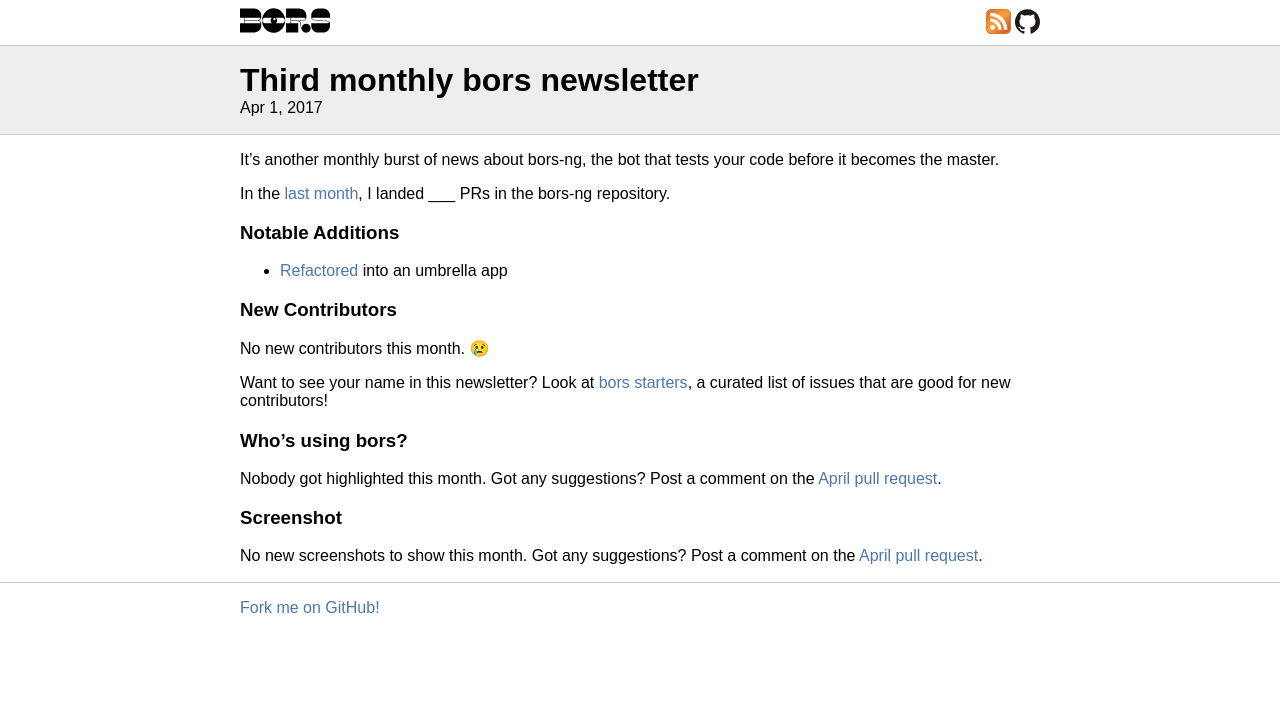
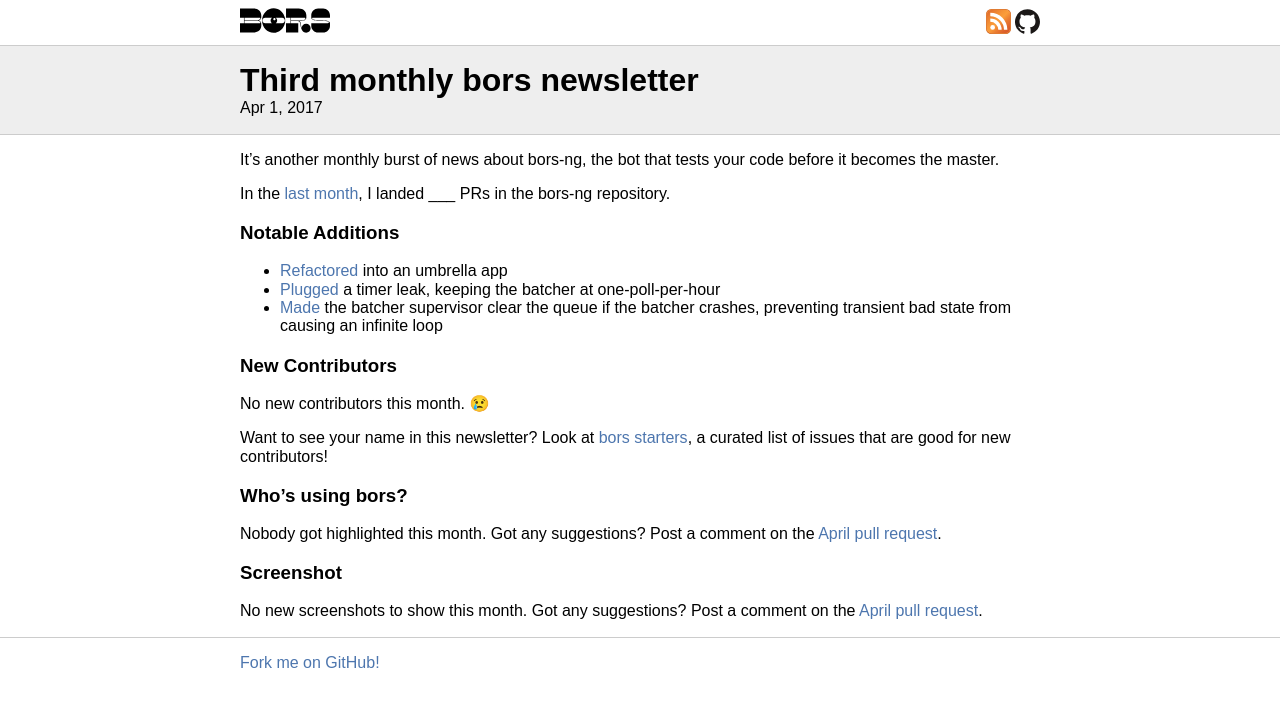
Before and after one commit to bors-ng/bors-ng.github.io, a Jekyll site: the page built from _posts/2017-04-01-tmib-03.md, in a window 1280 px wide. Shown: the top 707 px of the page. Built offline with Jekyll 4.4.1, drawn with Linux system fonts in a browser that asks for light colours.

Commit message:
Update 2017-04-01-tmib-03.md

```diff
--- a/_posts/2017-04-01-tmib-03.md
+++ b/_posts/2017-04-01-tmib-03.md
@@ -15,6 +15,8 @@ I landed ___ PRs in the bors-ng repository.
 ### Notable Additions
 
 * [Refactored](https://github.com/bors-ng/bors-ng/pull/111) into an umbrella app
+* [Plugged](https://github.com/bors-ng/bors-ng/pull/114) a timer leak, keeping the batcher at one-poll-per-hour
+* [Made](https://github.com/bors-ng/bors-ng/pull/117) the batcher supervisor clear the queue if the batcher crashes, preventing transient bad state from causing an infinite loop
 
 
 ### New Contributors
```
